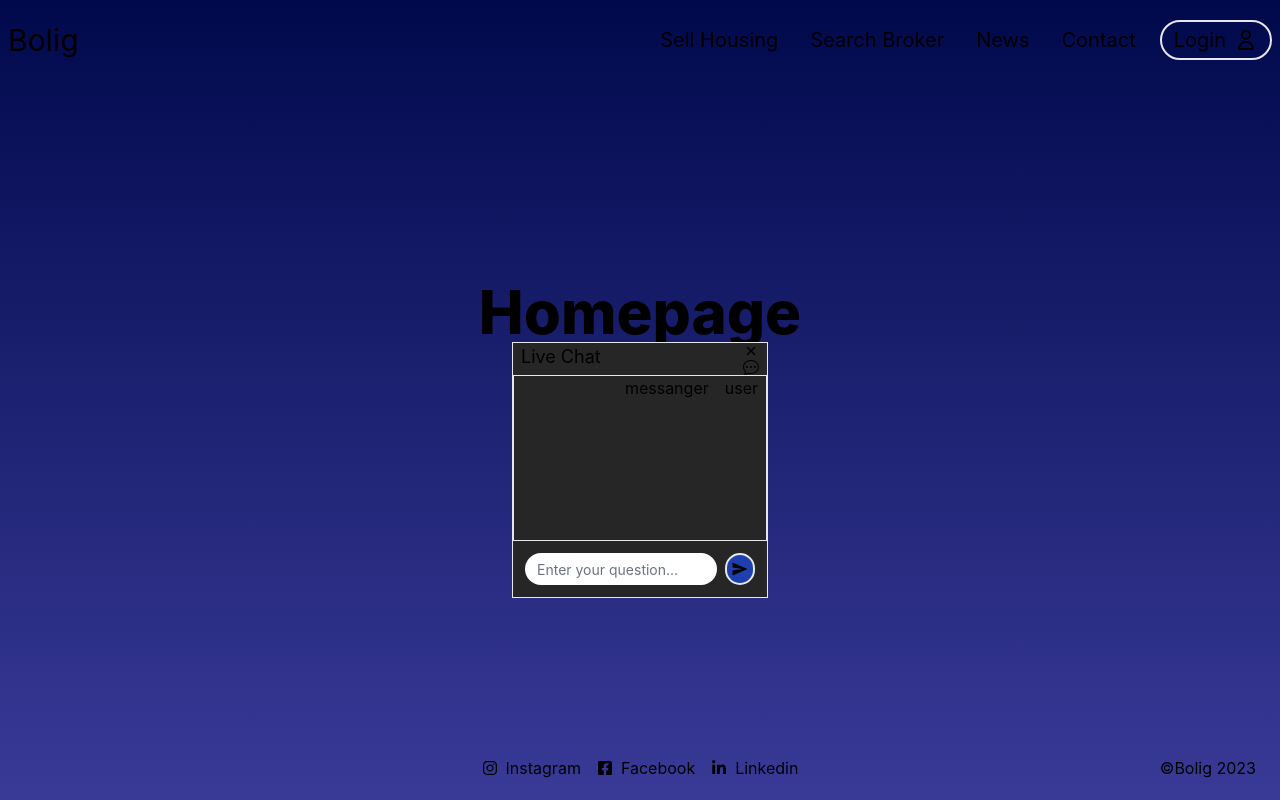
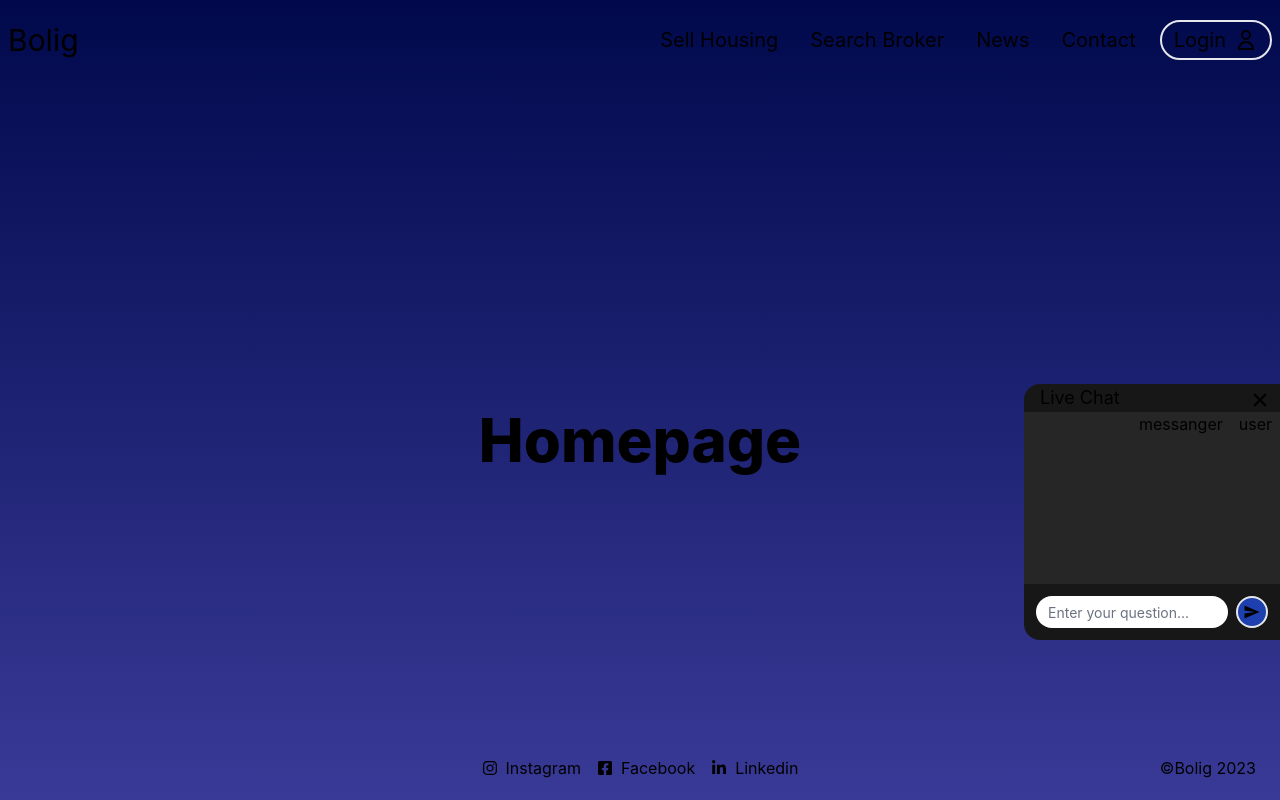
Before and after one commit to MaxAndreasLundin/bolig-web, a Next.js app: page / in a window 1280 px wide. Built offline with nearby package versions, Linux system fonts and the light colour scheme.

Commit message:
add handle click function to open and close button

```diff
--- a/app/page.tsx
+++ b/app/page.tsx
@@ -1,10 +1,28 @@
+"use client"
 import ChatBox from "../components/ChatBox";
+import { useState } from "react";
+import { IoClose } from 'react-icons/io5';
+import { BsChatDots } from 'react-icons/bs';
 
 export default function Home() {
+  const [click, setClick] = useState(true);
+
+  const handleClick = () => {
+    setClick(!click)
+  }
+
   return (
     <div className="h-[90vh] w-full flex flex-col justify-center items-center">
       <h1 className="text-6xl font-extrabold">Homepage</h1>
-      <ChatBox />
+
+      <div className="static">
+        <button onClick={handleClick} className='absolute top-96 pt-1 z-10 right-0'>
+          {click ? <IoClose className="w-6 h-6 mr-2" /> : <BsChatDots className="w-10 h-10 mr-1 animate-bounce hover:animate-none hover:scale-105" />}
+        </button>
+        <div className={click ? "fixed top-96 right-0 ease-in-out duration-500" : "fixed right-[-100%] transition-all duration-500"}>
+          <ChatBox />
+        </div>
+      </div>
     </div>
   );
 }
--- a/components/ChatBox.tsx
+++ b/components/ChatBox.tsx
@@ -1,19 +1,21 @@
-import React from 'react'
+"use client"
+import React, { useState } from 'react'
 import { IoSendSharp, IoClose } from 'react-icons/io5';
 import { BsChatDots } from 'react-icons/bs';
 
 const ChatBox = () => {
+  const [click, setClick] = useState(true);
+
+  const handleClick = () => {
+    setClick(!click)
+  }
 
   return (
-    <div className='bg-neutral-800 flex flex-col w-64 h-64 border'>
+    <div className='bg-neutral-900 flex flex-col w-64 h-64 rounded-l-2xl'>
       <div className='flex justify-between px-2'>
-        <h4 className='text-lg'>Live Chat</h4>
-        <button>
-          <IoClose />
-          <BsChatDots />
-        </button>
+        <h4 className='pl-2 text-lg'>Live Chat</h4>
       </div>
-      <div className='flex justify-end w-full h-44 gap-4 px-2 border'>
+      <div className='bg-neutral-800 flex justify-end w-full h-44 gap-4 px-2'>
         <p>messanger</p>
         <p>user</p>
       </div>
@@ -21,6 +23,7 @@ const ChatBox = () => {
         <input type="text" placeholder='Enter your question...' className='h-8 w-48 rounded-full text-sm text-black outline-0 border-none'/>
         <button className='bg-blue-800 w-8 h-8 border-2 rounded-full flex items-center justify-center'><IoSendSharp className="" /></button>
       </div>
+
     </div>
   )
 }
```
